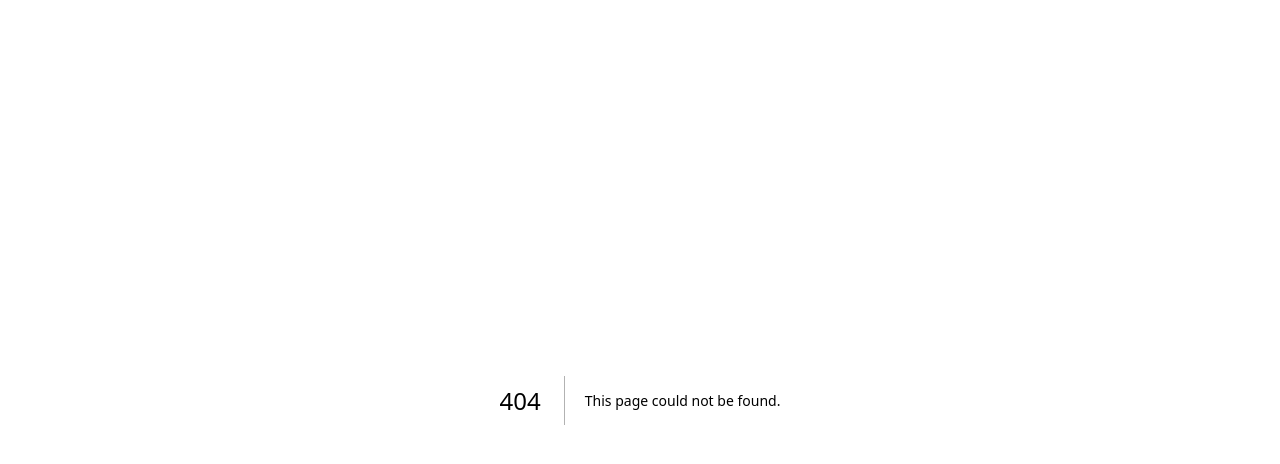
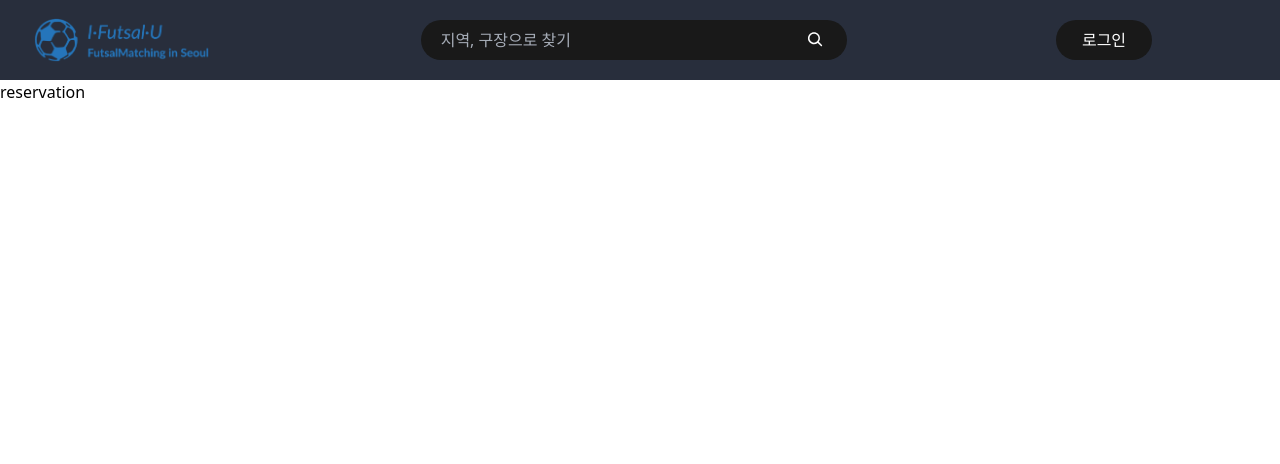
Before and after one commit to I-Futsal-U/I-Futsal-U-FE, a Next.js app: page /reservation in a window 1280 px wide. Before the commit this address had no page. Shown: the top 464 px of the page. Built offline with nearby package versions, Linux system fonts and the light colour scheme.

Commit message:
Feat: ReservationPage

```diff
--- /dev/null
+++ b/app/(main)/reservation/page.tsx
@@ -0,0 +1,3 @@
+export default function reservationPage() {
+  return <>reservation</>;
+}
```
